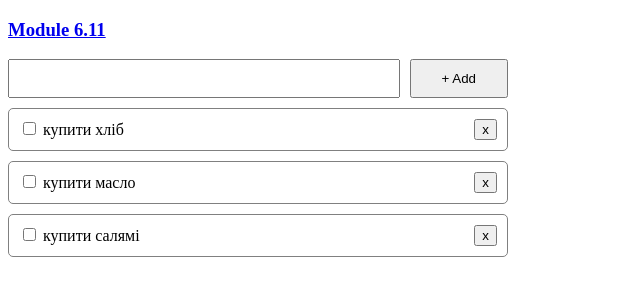
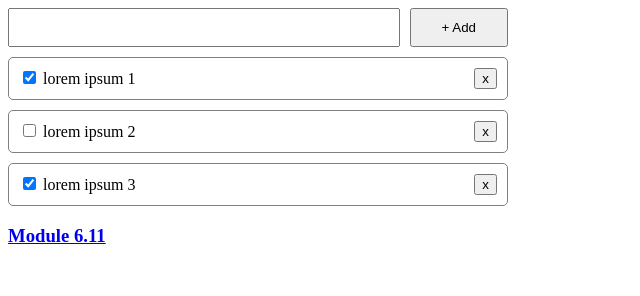
Before and after one commit to GregorHorvatH/goit-js-81, a plain HTML site: page src/index.html in a window 1280 px wide. Shown: the whole page, without its empty margins (0-640 px from the left). Drawn offline with Linux system fonts and the light colour scheme.

Commit message:
module 6.11

```diff
--- a/src/index.html
+++ b/src/index.html
@@ -8,12 +8,12 @@
     <link rel="stylesheet" href="./styles.css" />
   </head>
   <body>
-    <a
+    <!-- <a
       href="https://goit.global/textbooks/javascript-yk5evp/v2/uk/docs/lesson-11/dom"
       target="_blank"
     >
       <h3>Module 6.11</h3>
-    </a>
+    </a> -->
 
     <div class="todos">
       <form class="todo-form">
@@ -21,36 +21,16 @@
         <button type="submit">+ Add</button>
       </form>
 
-      <ui class="todo-list">
-        <li class="todo-item">
-          <label class="todo-description">
-            <input type="checkbox" />
-            <span>купити хліб</span>
-          </label>
-          <button>x</button>
-        </li>
-
-        <li class="todo-item">
-          <label class="todo-description">
-            <input type="checkbox" />
-            <span>купити масло</span>
-          </label>
-          <button>x</button>
-        </li>
-
-        <li class="todo-item">
-          <label class="todo-description">
-            <input type="checkbox" />
-            <span>купити салямі</span>
-          </label>
-          <button>x</button>
-        </li>
-      </ui>
+      <ul class="todo-list"></ul>
     </div>
 
-    <div class="context-menu">
-      <span>do something 1</span>
-      <span>do something 2</span>
+    <div class="context-menu" data-id="12345667890" data-trololo="lorem ipsum">
+      <span class="add-todo">add todo</span>
+      <div>
+        <div>
+          <span class="show-id">show id</span>
+        </div>
+      </div>
       <span>do something 3</span>
       <span>do something 4</span>
     </div>
--- a/src/index.js
+++ b/src/index.js
@@ -1 +1,80 @@
-console.log('hello');
+import { todoItem } from './todoItem.js';
+
+const todos = [
+  { id: '111', done: true, text: 'lorem ipsum 1' },
+  { id: '222', done: false, text: 'lorem ipsum 2' },
+  { id: '333', done: true, text: 'lorem ipsum 3' },
+];
+
+const refs = {
+  body: document.body,
+  contextMenu: document.querySelector('.context-menu'),
+  list: document.querySelector('.todo-list'),
+  addTodoButton: document.querySelector('.add-todo'),
+  showIdButton: document.querySelector('.show-id'),
+};
+
+const render = () => {
+  const todoItems = todos.map((todo) => todoItem(todo)).join('');
+
+  refs.list.innerHTML = '';
+  refs.list.insertAdjacentHTML('beforeend', todoItems);
+};
+
+const showContextMenu = (event) => {
+  event.preventDefault();
+  refs.contextMenu.classList.add('show');
+
+  refs.contextMenu.style.left = `${event.pageX}px`;
+  refs.contextMenu.style.top = `${event.pageY}px`;
+};
+
+const hideContextMenu = () => {
+  refs.contextMenu.classList.remove('show');
+};
+
+const addTodo = () => {
+  todos.push({ id: '333', done: false, text: 'new todo' });
+};
+
+const handleAddTodo = () => {
+  addTodo();
+  render();
+};
+
+const handleShowId = (event) => {
+  const parentWrapper = event.target.closest('.context-menu');
+  console.log(parentWrapper.dataset.id);
+};
+
+render();
+
+window.addEventListener('contextmenu', showContextMenu);
+window.addEventListener('click', hideContextMenu);
+refs.addTodoButton.addEventListener('click', handleAddTodo);
+refs.showIdButton.addEventListener('click', handleShowId);
+
+// -------- createElement --------
+{
+  /* <a
+href="https://goit.global/textbooks/javascript-yk5evp/v2/uk/docs/lesson-11/dom"
+target="_blank"
+>
+  <h3>Module 6.11</h3>
+</a> */
+}
+
+const addLink = () => {
+  const h3 = document.createElement('h3');
+  h3.textContent = 'Module 6.11';
+
+  const a = document.createElement('a');
+  a.href =
+    'https://goit.global/textbooks/javascript-yk5evp/v2/uk/docs/lesson-11/dom';
+  a.target = '_blank';
+
+  a.appendChild(h3);
+  refs.body.appendChild(a);
+};
+
+addLink();
--- a/src/styles.css
+++ b/src/styles.css
@@ -25,6 +25,8 @@
   list-style: none;
   max-width: 500px;
   row-gap: 10px;
+  padding: 0;
+  margin: 0;
 }
 
 .todo-item {
@@ -43,8 +45,8 @@
 }
 
 .context-menu {
+  display: none;
   position: absolute;
-  display: none;
   flex-direction: column;
   background-color: #f3f3f3;
   width: 150px;
@@ -55,7 +57,7 @@
   box-shadow: inset 0 -3em 3em rgba(0, 0, 0, 0.1), 0 0 0 2px rgb(255, 255, 255),
     0.3em 0.3em 1em rgba(0, 0, 0, 0.3);
 
-  top: 70px;
+  top: 290px;
   left: 50px;
 }
 
--- /dev/null
+++ b/src/todoItem.js
@@ -0,0 +1,11 @@
+export const todoItem = ({ id, done, text }) => {
+  const checked = done ? 'checked' : '';
+
+  return `<li class="todo-item" data-id=${id}>
+    <label class="todo-description">
+      <input type="checkbox" ${checked} />
+      <span>${text}</span>
+    </label>
+    <button>x</button>
+  </li>`;
+};
```
